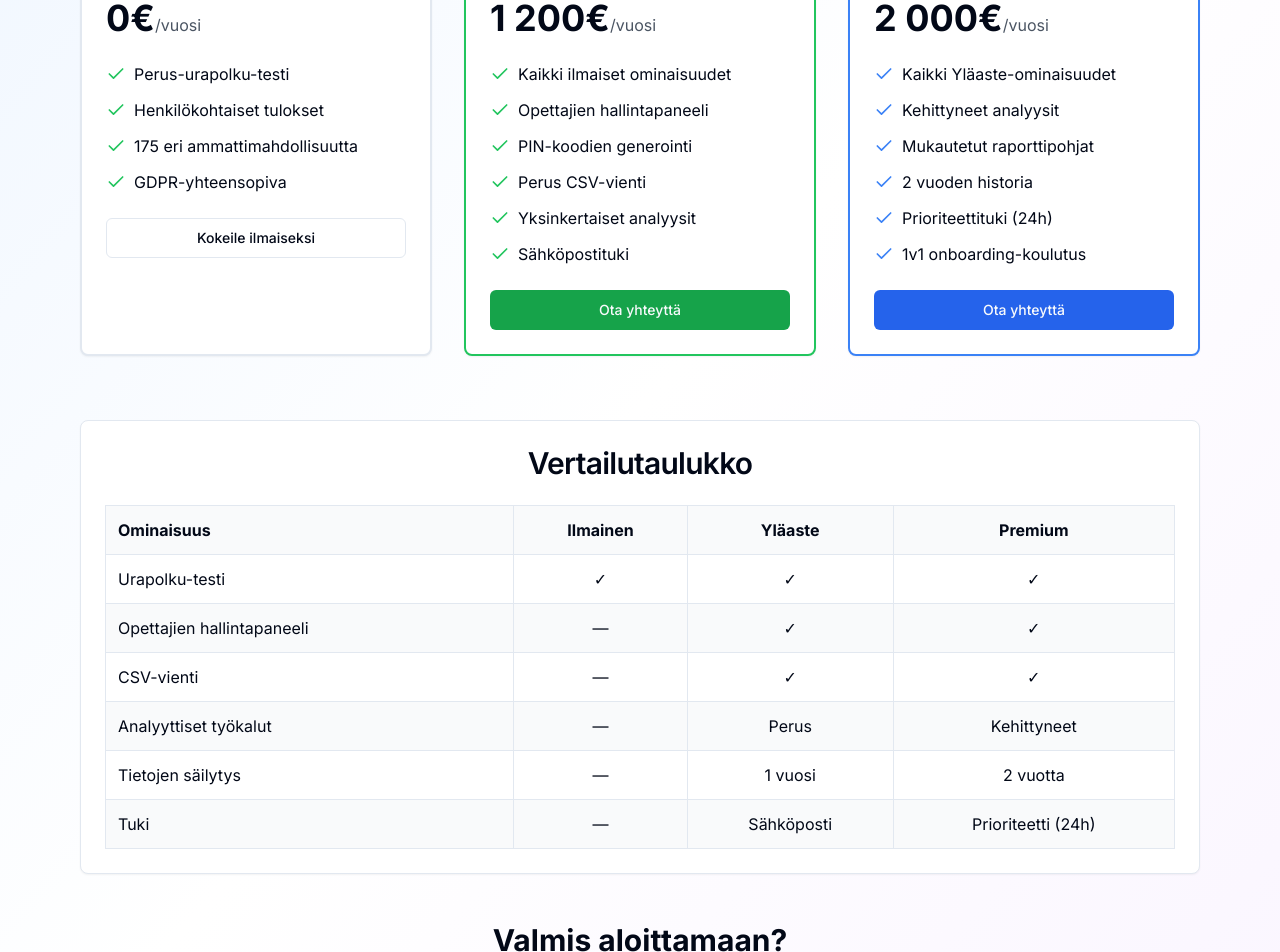
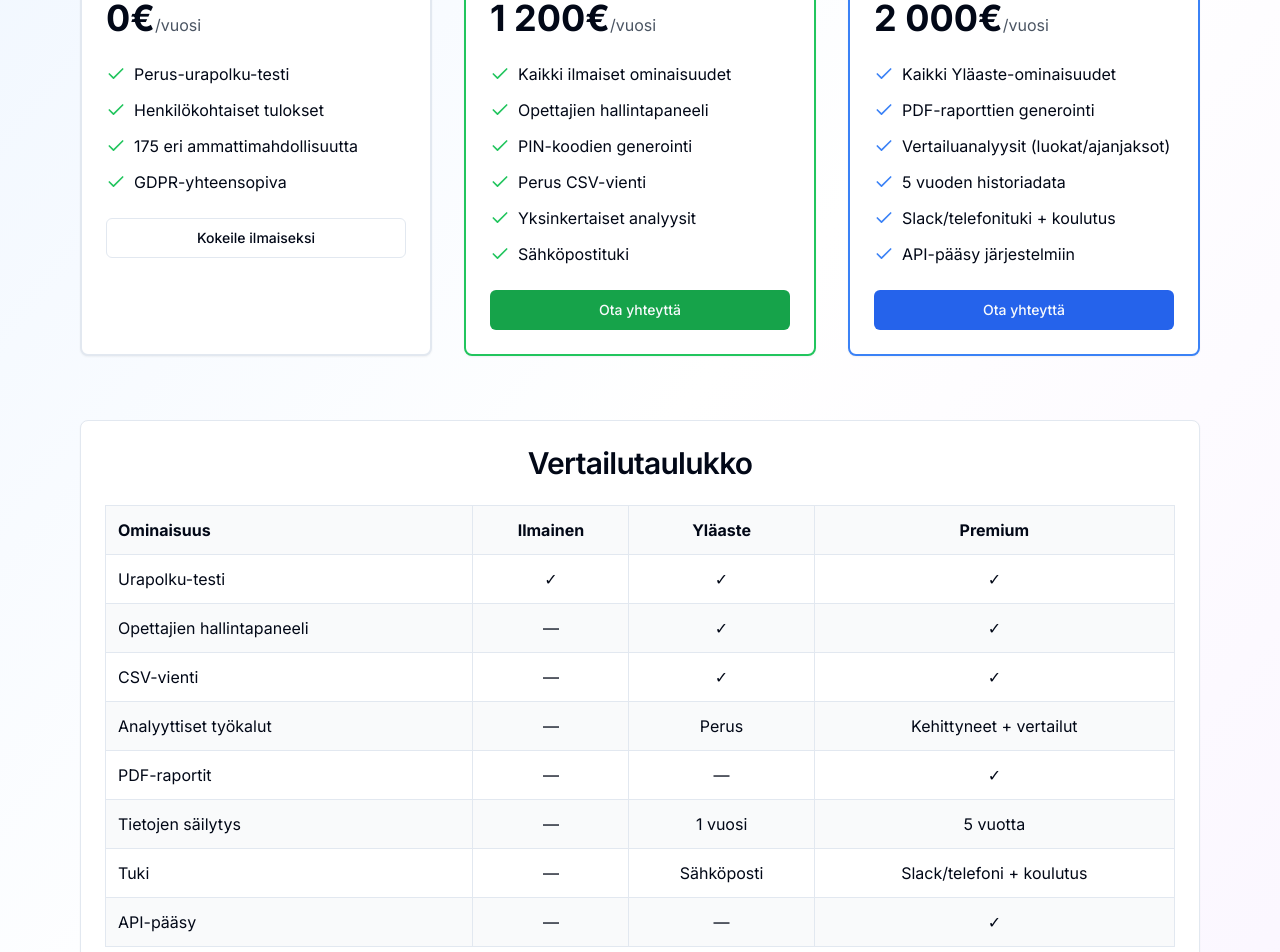
Before and after one commit to yasiinali2003-design/Careercompassii, a Next.js app: page /kouluille in a window 1280 px wide. Shown: the part 320-1272 px from the top of the page. Built offline with nearby package versions, Linux system fonts and the light colour scheme.

Commit message:
Enhance Premium tier features: PDF reports, 5-year history, API access, Slack support

```diff
--- a/app/kouluille/page.tsx
+++ b/app/kouluille/page.tsx
@@ -132,23 +132,23 @@ export default function PricingPage() {
                 </li>
                 <li className="flex items-center">
                   <Check className="mr-2 text-blue-500" size={20} />
-                  <span>Kehittyneet analyysit</span>
+                  <span>PDF-raporttien generointi</span>
                 </li>
                 <li className="flex items-center">
                   <Check className="mr-2 text-blue-500" size={20} />
-                  <span>Mukautetut raporttipohjat</span>
+                  <span>Vertailuanalyysit (luokat/ajanjaksot)</span>
                 </li>
                 <li className="flex items-center">
                   <Check className="mr-2 text-blue-500" size={20} />
-                  <span>2 vuoden historia</span>
+                  <span>5 vuoden historiadata</span>
                 </li>
                 <li className="flex items-center">
                   <Check className="mr-2 text-blue-500" size={20} />
-                  <span>Prioriteettituki (24h)</span>
+                  <span>Slack/telefonituki + koulutus</span>
                 </li>
                 <li className="flex items-center">
                   <Check className="mr-2 text-blue-500" size={20} />
-                  <span>1v1 onboarding-koulutus</span>
+                  <span>API-pääsy järjestelmiin</span>
                 </li>
               </ul>
               <Button className="w-full bg-blue-600 hover:bg-blue-700">
@@ -199,19 +199,31 @@ export default function PricingPage() {
                     <td className="border p-3">Analyyttiset työkalut</td>
                     <td className="border p-3 text-center">—</td>
                     <td className="border p-3 text-center">Perus</td>
-                    <td className="border p-3 text-center">Kehittyneet</td>
+                    <td className="border p-3 text-center">Kehittyneet + vertailut</td>
                   </tr>
                   <tr>
+                    <td className="border p-3">PDF-raportit</td>
+                    <td className="border p-3 text-center">—</td>
+                    <td className="border p-3 text-center">—</td>
+                    <td className="border p-3 text-center">✓</td>
+                  </tr>
+                  <tr className="bg-gray-50">
                     <td className="border p-3">Tietojen säilytys</td>
                     <td className="border p-3 text-center">—</td>
                     <td className="border p-3 text-center">1 vuosi</td>
-                    <td className="border p-3 text-center">2 vuotta</td>
+                    <td className="border p-3 text-center">5 vuotta</td>
                   </tr>
-                  <tr className="bg-gray-50">
+                  <tr>
                     <td className="border p-3">Tuki</td>
                     <td className="border p-3 text-center">—</td>
                     <td className="border p-3 text-center">Sähköposti</td>
-                    <td className="border p-3 text-center">Prioriteetti (24h)</td>
+                    <td className="border p-3 text-center">Slack/telefoni + koulutus</td>
+                  </tr>
+                  <tr className="bg-gray-50">
+                    <td className="border p-3">API-pääsy</td>
+                    <td className="border p-3 text-center">—</td>
+                    <td className="border p-3 text-center">—</td>
+                    <td className="border p-3 text-center">✓</td>
                   </tr>
                 </tbody>
               </table>
```
